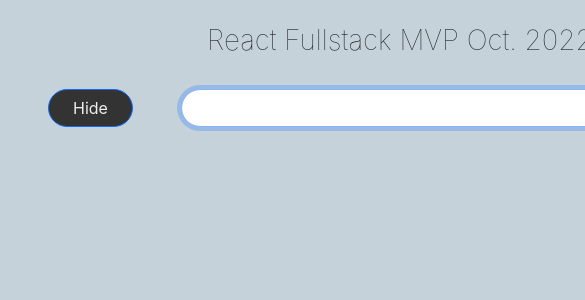
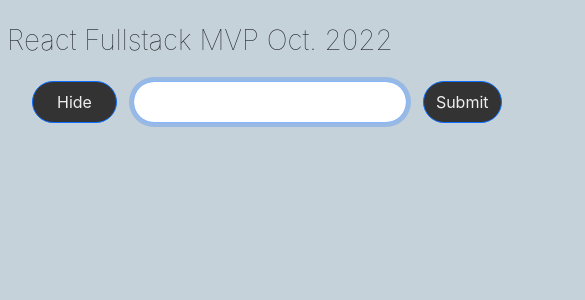
Before and after one commit to Blackflame6/Todolist, a React (Create React App) app in the folder client/: page / in a window 390 px wide. Shown: the top 300 px of the page, 585 px wide, since content can reach past the window. Built offline with nearby package versions, Linux system fonts and the light colour scheme; no server answers.

Commit message:
more media queries

```diff
--- a/client/src/App.css
+++ b/client/src/App.css
@@ -1,7 +1,11 @@
-.form {
-  width: 50rem;
-  margin: auto;
-  margin-top: 2rem;
+form {
+  display: flex;
+  justify-content:space-evenly;
+
+  /* align-items: flex-end; */
+
+ /* margin: auto;
+ width: 95vw; */
 }
 
 .card {
@@ -21,7 +25,8 @@
 }
 
 .submit {
-  margin-left: 3rem;
+  margin-left: 1rem;
+  margin-right: 2rem;
   border-radius: 3rem;
   background-color: #333;
   color: #eee;
@@ -38,7 +43,7 @@ body {
 }
 .main-input {
   border-radius: 5rem;
-  margin-left: 0rem;
+  /* margin-left: -4rem; */
   width: 40rem;
 }
 
@@ -55,14 +60,14 @@ body {
   background-color: #eee;
 }
 .hide {
-  margin-right: 3rem;
+  margin-right: 1rem;
   padding-top: 0rem;
   padding-bottom: 0rem;
-  margin-left: 3rem;
+  margin-left: 2rem;
   border-radius: 3rem;
   background-color: #333;
   color: #eee;
-  padding: 0rem 1.5rem;
+  padding: 0.5rem 1.5rem;
 }
 
 input::placeholder {
@@ -99,10 +104,23 @@ a {
   color: #eee;
 }
 
-@media screen and (min-width: 390px) {
+@media screen and (max-width: 450px) {
   body {
-    width: 50rem;
+    width: 25rem;
     margin: auto;
+  }
+  .card {
+    max-width: 20rem;
+    margin: auto;
+    background-color: #eee;
+    border-radius: 2rem;
+    transition: 0.25s;
+    cursor: pointer;
+  }
+  .form {
+    width: 1rem;
+    margin: auto;
+    margin-top: 2rem;
   }
 }
 
--- a/client/src/components/hidetodos.js
+++ b/client/src/components/hidetodos.js
@@ -14,14 +14,7 @@ const HideTodos = () => {
           Show
         </button>
 
-        <input
-          type="text"
-          className="form-control main-input"
-          placeholder="Click on 'Show Todos' to view your todos"
-          required
-          autoFocus
-          readOnly
-        />
+
 
 
       </form>
--- a/client/src/components/input.js
+++ b/client/src/components/input.js
@@ -1,4 +1,4 @@
-import React, { Fragment } from "react";
+import React, { Fragment, useState } from "react";
 // import axios from "axios"
 // import NavBar from "./navbar";
 
@@ -24,6 +24,7 @@ const Input = ({ description, setDescription, hideTheTodos }) => {
   const handleClick = () => {
     hideTheTodos()
 
+
   }
   return (
     <Fragment>
@@ -31,7 +32,7 @@ const Input = ({ description, setDescription, hideTheTodos }) => {
     <h1 className="header-note text-center my-4">
         React Fullstack MVP Oct. 2022
       </h1>
-      <form className="form d-flex" onSubmit={addInput}>
+      <form className="d-flex" onSubmit={addInput}>
       <button
           className="
       btn btn-primary hide"
@@ -43,6 +44,7 @@ const Input = ({ description, setDescription, hideTheTodos }) => {
         <input
           type="text"
           className="form-control main-input"
+
           onChange={changeInputValue}
           value={description}
 
```
Also changed, not shown: 11 other files (tests, documents, lock files or other folders).
